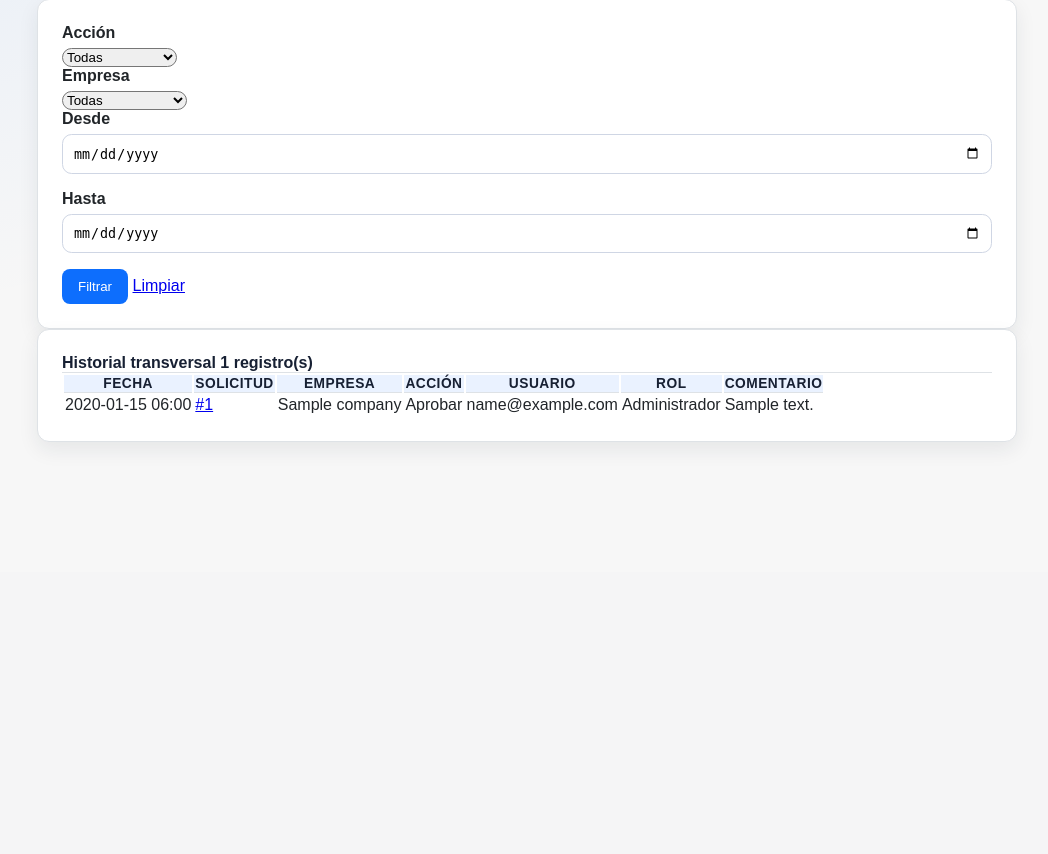
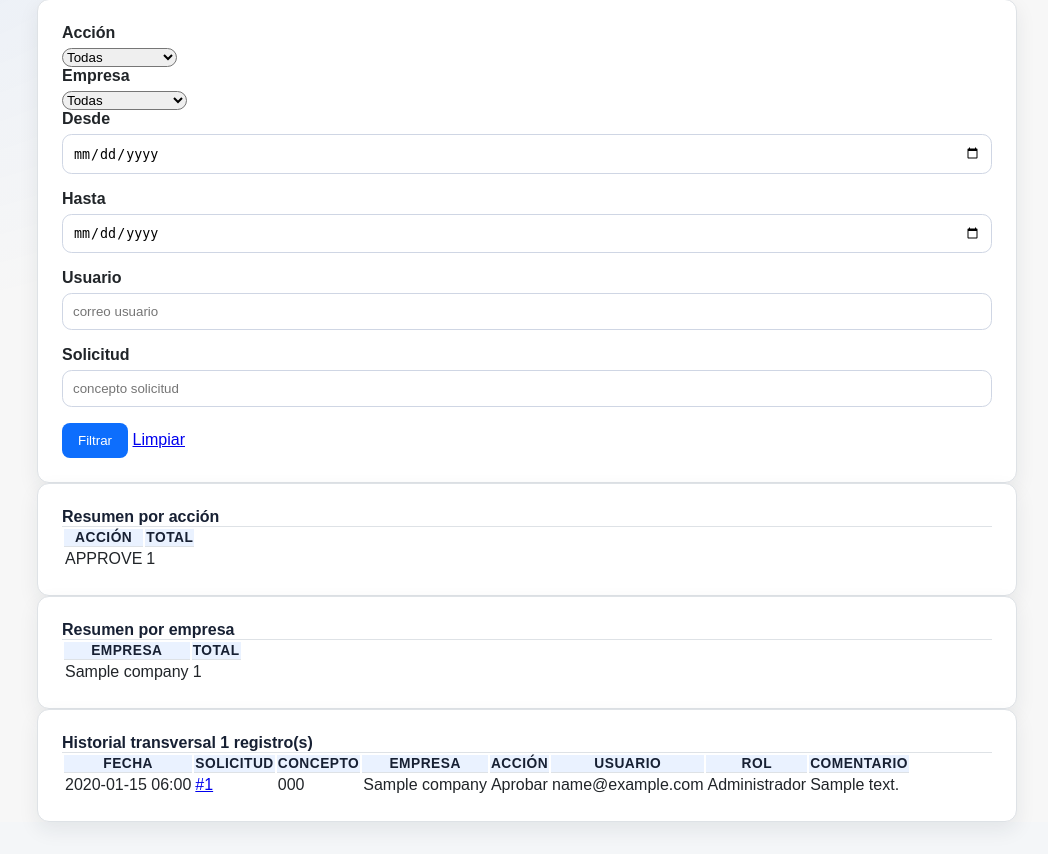
Before and after one commit to OftDevOps/emisiones, a Django app: page /payment-approvals/audit/ in a window 1280 px wide. Shown: the part 228-1082 px from the top of the page, without its empty margins (113-1161 px from the left). Before the commit the page ends 670 px from the top, so only its background shows below. Run offline with Django 5.2, Linux system fonts and the light colour scheme; a user stored in the database is signed in; tables that the repository leaves empty hold one stand-in row (values such as "Sample post").

Commit message:
feat: extend operational audit workbench

```diff
--- a/backend/apps/payment_approvals/views.py
+++ b/backend/apps/payment_approvals/views.py
@@ -4,6 +4,7 @@ from apps.accounts.role_permissions import (
 )
 from django.contrib import messages
 from django.contrib.auth.mixins import LoginRequiredMixin
+from django.db.models import Count
 from django.core.exceptions import PermissionDenied, ValidationError
 from django.shortcuts import get_object_or_404, redirect
 from django.views.generic import ListView, View
@@ -117,7 +118,7 @@ class CrossActionAuditWorkbenchView(LoginRequiredMixin, ListView):
     context_object_name = "actions"
     paginate_by = 25
 
-    def get_queryset(self):
+    def get_base_queryset(self):
         user = self.request.user
         queryset = PaymentApprovalAction.objects.select_related(
             "payment_request",
@@ -125,17 +126,24 @@ class CrossActionAuditWorkbenchView(LoginRequiredMixin, ListView):
             "payment_request__beneficiary",
             "performed_by",
             "step",
-        ).order_by("-created_at", "-id")
+        )
 
         if not user.is_superuser:
             if not getattr(user, "primary_company_id", None):
                 return queryset.none()
             queryset = queryset.filter(payment_request__company_id=user.primary_company_id)
 
+        return queryset
+
+    def get_queryset(self):
+        queryset = self.get_base_queryset().order_by("-created_at", "-id")
+
         action = self.request.GET.get("action", "").strip()
         company = self.request.GET.get("company", "").strip()
         date_from = self.request.GET.get("date_from", "").strip()
         date_to = self.request.GET.get("date_to", "").strip()
+        user_query = self.request.GET.get("user", "").strip()
+        request_query = self.request.GET.get("request", "").strip()
 
         if action:
             queryset = queryset.filter(action=action)
@@ -145,19 +153,16 @@ class CrossActionAuditWorkbenchView(LoginRequiredMixin, ListView):
             queryset = queryset.filter(created_at__date__gte=date_from)
         if date_to:
             queryset = queryset.filter(created_at__date__lte=date_to)
+        if user_query:
+            queryset = queryset.filter(performed_by__email__icontains=user_query)
+        if request_query:
+            queryset = queryset.filter(payment_request__concept__icontains=request_query)
 
         return queryset
 
     def get_context_data(self, **kwargs):
         context = super().get_context_data(**kwargs)
-        user = self.request.user
-
-        actions_queryset = PaymentApprovalAction.objects.select_related("payment_request__company")
-        if not user.is_superuser:
-            if getattr(user, "primary_company_id", None):
-                actions_queryset = actions_queryset.filter(payment_request__company_id=user.primary_company_id)
-            else:
-                actions_queryset = actions_queryset.none()
+        actions_queryset = self.get_base_queryset().select_related("payment_request__company")
 
         companies = []
         seen_company_ids = set()
@@ -167,6 +172,17 @@ class CrossActionAuditWorkbenchView(LoginRequiredMixin, ListView):
                 seen_company_ids.add(company.pk)
                 companies.append(company)
 
+        action_summary = list(
+            self.object_list.values("action")
+            .annotate(total=Count("id"))
+            .order_by("action")
+        )
+        company_summary = list(
+            self.object_list.values("payment_request__company__name")
+            .annotate(total=Count("id"))
+            .order_by("payment_request__company__name")
+        )
+
         context["action_choices"] = ApprovalActionType.choices
         context["companies"] = companies
         context["filters"] = {
@@ -174,6 +190,10 @@ class CrossActionAuditWorkbenchView(LoginRequiredMixin, ListView):
             "company": self.request.GET.get("company", "").strip(),
             "date_from": self.request.GET.get("date_from", "").strip(),
             "date_to": self.request.GET.get("date_to", "").strip(),
+            "user": self.request.GET.get("user", "").strip(),
+            "request": self.request.GET.get("request", "").strip(),
         }
         context["total_actions"] = self.object_list.count()
+        context["action_summary"] = action_summary
+        context["company_summary"] = company_summary
         return context
--- a/backend/templates/payment_approvals/cross_action_audit_workbench.html
+++ b/backend/templates/payment_approvals/cross_action_audit_workbench.html
@@ -40,11 +40,73 @@
         <label class="form-label" for="id_date_to">Hasta</label>
         <input class="form-control" type="date" id="id_date_to" name="date_to" value="{{ filters.date_to }}">
       </div>
-      <div class="col-md-2 d-flex gap-2">
+      <div class="col-md-3">
+        <label class="form-label" for="id_user">Usuario</label>
+        <input class="form-control" type="search" id="id_user" name="user" value="{{ filters.user }}" placeholder="correo usuario">
+      </div>
+      <div class="col-md-3">
+        <label class="form-label" for="id_request">Solicitud</label>
+        <input class="form-control" type="search" id="id_request" name="request" value="{{ filters.request }}" placeholder="concepto solicitud">
+      </div>
+      <div class="col-md-3 d-flex gap-2">
         <button class="btn btn-primary" type="submit">Filtrar</button>
         <a class="btn btn-outline-secondary" href="{% url 'payment_approvals:audit' %}">Limpiar</a>
       </div>
     </form>
+  </div>
+</div>
+
+
+<div class="row mb-3">
+  <div class="col-md-6">
+    <div class="card h-100">
+      <div class="card-header">Resumen por acción</div>
+      <div class="card-body p-0">
+        <table class="table table-sm mb-0">
+          <thead>
+            <tr>
+              <th>Acción</th>
+              <th class="text-end">Total</th>
+            </tr>
+          </thead>
+          <tbody>
+            {% for row in action_summary %}
+              <tr>
+                <td>{{ row.action }}</td>
+                <td class="text-end">{{ row.total }}</td>
+              </tr>
+            {% empty %}
+              <tr><td colspan="2" class="text-muted">Sin acciones para los filtros seleccionados.</td></tr>
+            {% endfor %}
+          </tbody>
+        </table>
+      </div>
+    </div>
+  </div>
+  <div class="col-md-6">
+    <div class="card h-100">
+      <div class="card-header">Resumen por empresa</div>
+      <div class="card-body p-0">
+        <table class="table table-sm mb-0">
+          <thead>
+            <tr>
+              <th>Empresa</th>
+              <th class="text-end">Total</th>
+            </tr>
+          </thead>
+          <tbody>
+            {% for row in company_summary %}
+              <tr>
+                <td>{{ row.payment_request__company__name }}</td>
+                <td class="text-end">{{ row.total }}</td>
+              </tr>
+            {% empty %}
+              <tr><td colspan="2" class="text-muted">Sin empresas para los filtros seleccionados.</td></tr>
+            {% endfor %}
+          </tbody>
+        </table>
+      </div>
+    </div>
   </div>
 </div>
 
@@ -59,6 +121,7 @@
         <tr>
           <th>Fecha</th>
           <th>Solicitud</th>
+          <th>Concepto</th>
           <th>Empresa</th>
           <th>Acción</th>
           <th>Usuario</th>
@@ -73,6 +136,7 @@
             <td>
               <a href="{% url 'payment_requests:detail' action.payment_request.pk %}">#{{ action.payment_request.pk }}</a>
             </td>
+            <td>{{ action.payment_request.concept }}</td>
             <td>{{ action.payment_request.company.name }}</td>
             <td>{{ action.get_action_display }}</td>
             <td>{{ action.performed_by }}</td>
@@ -81,7 +145,7 @@
           </tr>
         {% empty %}
           <tr>
-            <td colspan="7" class="text-muted">No hay acciones críticas registradas.</td>
+            <td colspan="8" class="text-muted">No hay acciones críticas registradas.</td>
           </tr>
         {% endfor %}
       </tbody>
```
Also changed, not shown: backend/apps/payment_approvals/tests/test_cross_action_audit_workbench.py (+30 -0 lines), docs/f2_p11_auditoria_extendida.md (added, +32 -0 lines), docs/roadmap_fase2.md (+6 -5 lines), 5 other files.
